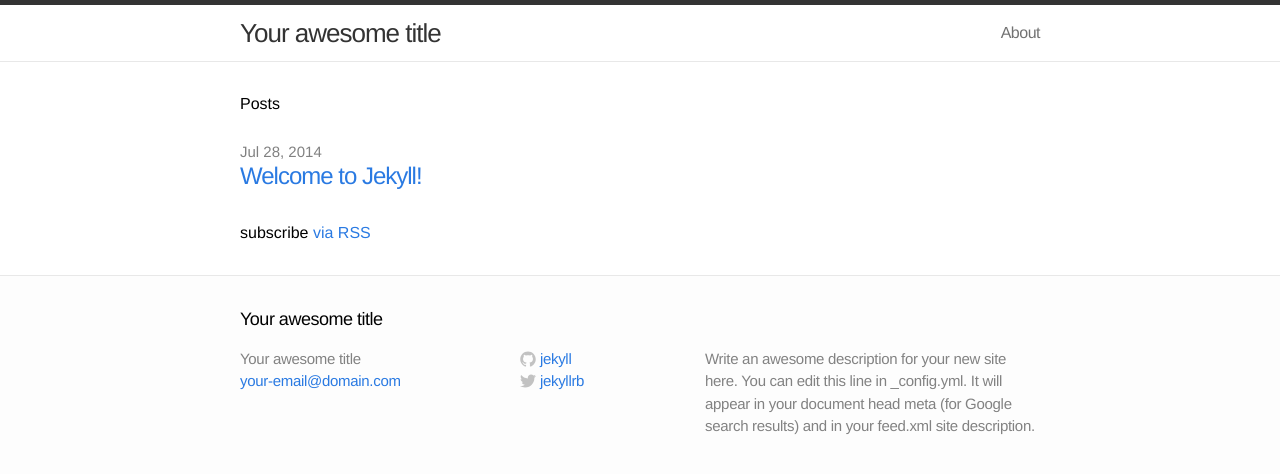
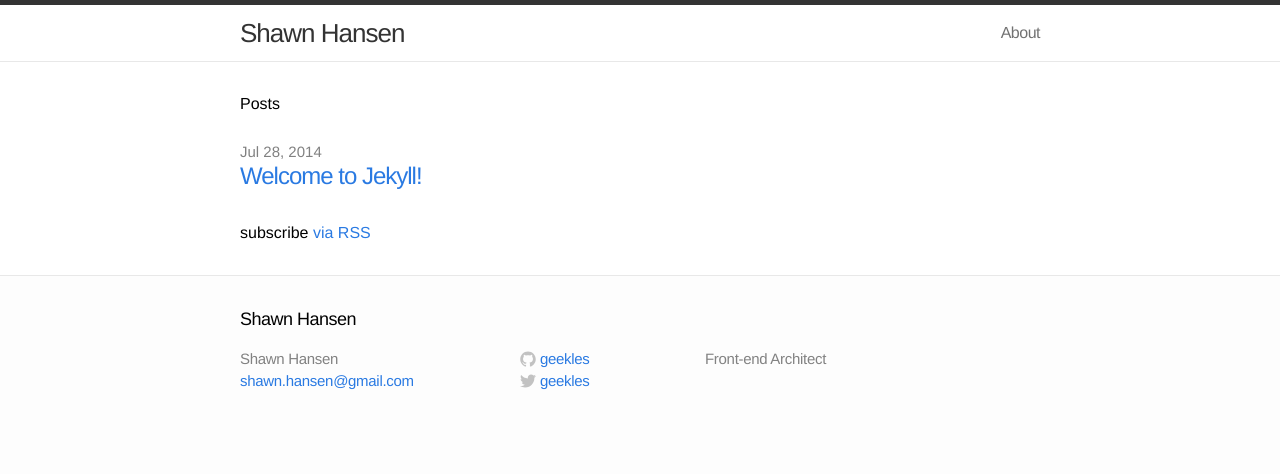
Before and after one commit to geekles/geekles.github.io, a Jekyll site: the page built from index.html, in a window 1280 px wide. Shown: the top 474 px of the page. Built offline with Jekyll 4.4.1, drawn with Linux system fonts in a browser that asks for light colours.

Commit message:
Update details.

```diff
--- a/_config.yml
+++ b/_config.yml
@@ -1,11 +1,11 @@
 # Site settings
-title: Your awesome title
-email: your-email@domain.com
-description: "Write an awesome description for your new site here. You can edit this line in _config.yml. It will appear in your document head meta (for Google search results) and in your feed.xml site description."
+title: Shawn Hansen
+email: shawn.hansen@gmail.com
+description: "Front-end Architect"
 baseurl: ""
-url: "http://yourdomain.com"
-twitter_username: jekyllrb
-github_username:  jekyll
+url: "http://geekles.com"
+twitter_username: geekles
+github_username:  geekles
 
 # Build settings
 markdown: kramdown
```
